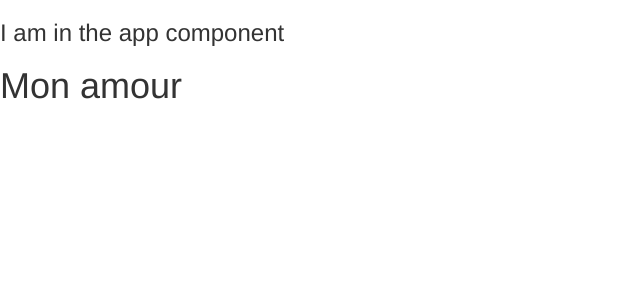
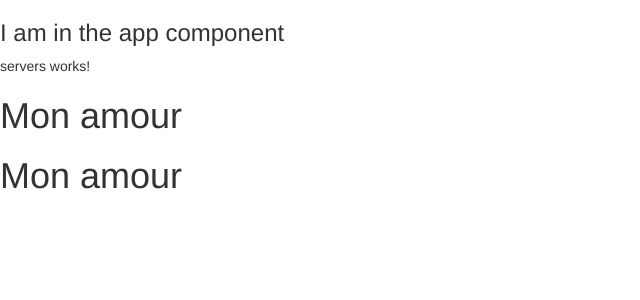
Before and after one commit to SoufieneOUERTANI/02-The-Basics---my-first-app, an Angular app: page / in a window 1280 px wide. Shown: the top 300 px of the page, without its empty margins (0-640 px from the left). Built offline with nearby package versions, Linux system fonts and the light colour scheme.

Commit message:
20-02 use the new component

```diff
--- a/src/app/app.component.html
+++ b/src/app/app.component.html
@@ -1,2 +1,2 @@
 <h3>I am in the app component</h3>
-<app-server></app-server>
+<app-servers></app-servers>
--- a/src/app/servers/servers.component.html
+++ b/src/app/servers/servers.component.html
@@ -1 +1,3 @@
 <p>servers works!</p>
+<app-server></app-server>
+<app-server></app-server>
```
